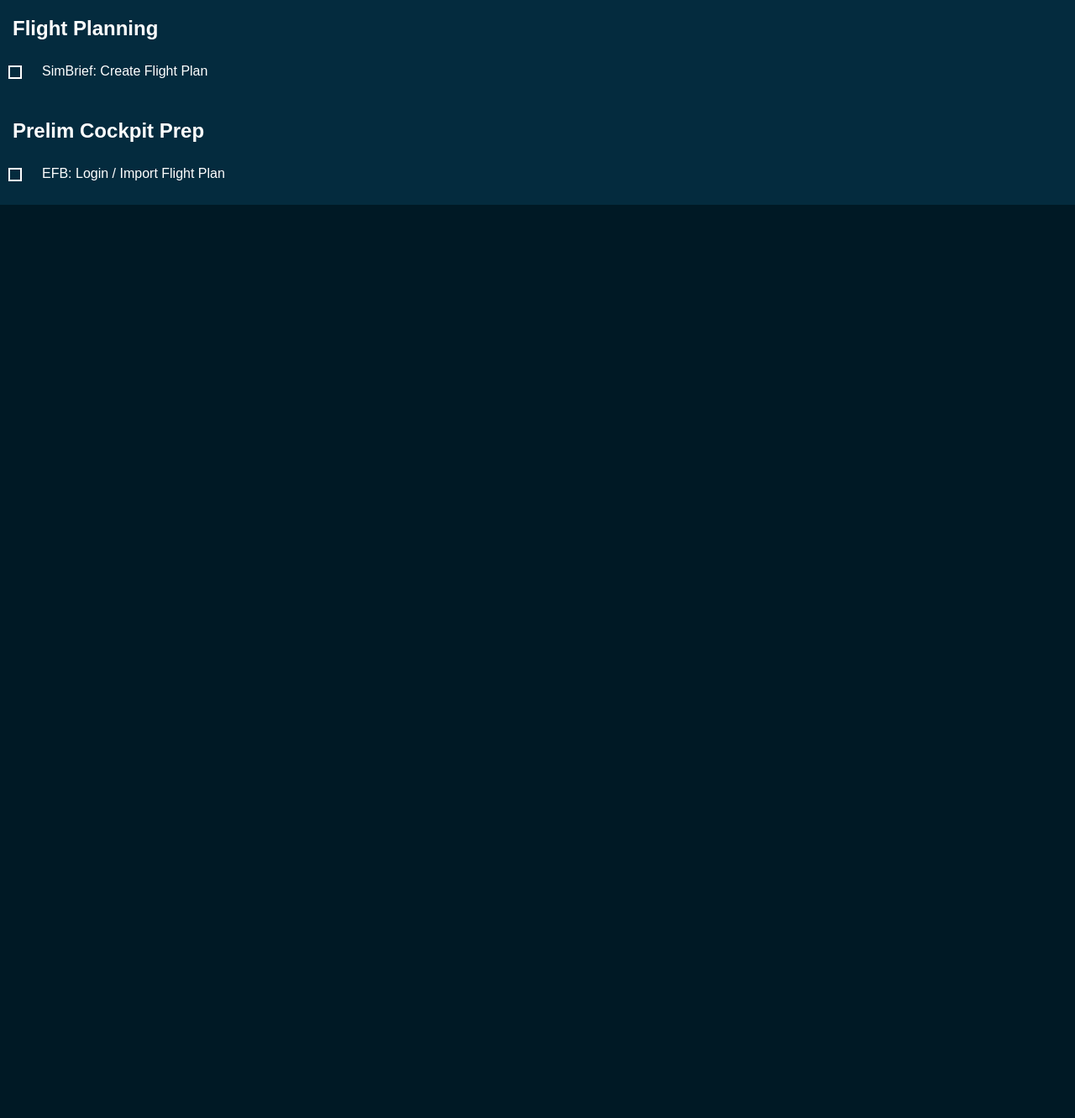
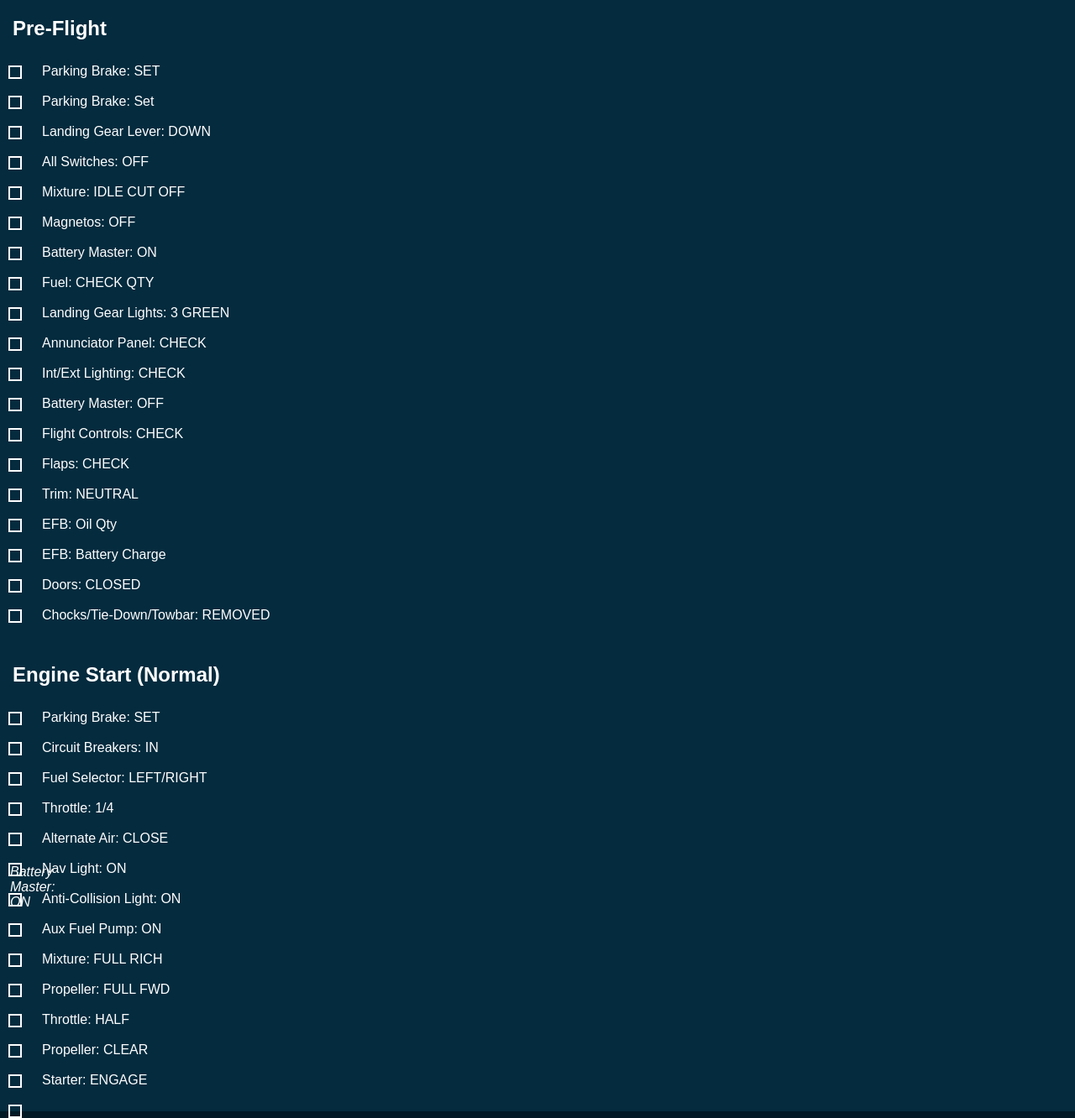
Before and after one commit to SimSkipper/P28R, a plain HTML site: page index.html in a window 1280 px wide. Shown: the whole page at 84% size. Before the commit the page ends 800 px from the top, so only its background shows below. Drawn offline with Linux system fonts and the light colour scheme.

Commit message:
Update index.html

```diff
--- a/index.html
+++ b/index.html
@@ -10,21 +10,203 @@
 
 <body>
     <div class="list">
-        <h2>Flight Planning</h2>
+        <h2>Pre-Flight</h2>
         <label>
             <input type="checkbox" name="">
             <i></i>
-            <span>SimBrief: Create Flight Plan</span>
+            <span>Parking Brake: SET</span>
+        </label>
+        <label>
+            <input type="checkbox" name="">
+            <i></i>
+            <span>Parking Brake: Set</span>
+        </label>
+        <label>
+            <input type="checkbox" name="">
+            <i></i>
+            <span>Landing Gear Lever: DOWN</span>
+        </label>
+        <label>
+            <input type="checkbox" name="">
+            <i></i>
+            <span>All Switches: OFF</span>
+        </label>
+        <label>
+            <input type="checkbox" name="">
+            <i></i>
+            <span>Mixture: IDLE CUT OFF</span>
+        </label>
+        <label>
+            <input type="checkbox" name="">
+            <i></i>
+            <span>Magnetos: OFF</span>
+        </label>
+        <label>
+            <input type="checkbox" name="">
+            <i></i>
+            <span>Battery Master: ON</span>
+        </label>
+        <label>
+            <input type="checkbox" name="">
+            <i></i>
+            <span>Fuel: CHECK QTY</span>
+        </label>
+        <label>
+            <input type="checkbox" name="">
+            <i></i>
+            <span>Landing Gear Lights: 3 GREEN</span>
+        </label>
+        <label>
+            <input type="checkbox" name="">
+            <i></i>
+            <span>Annunciator Panel: CHECK</span>
+        </label>
+        <label>
+            <input type="checkbox" name="">
+            <i></i>
+            <span>Int/Ext Lighting: CHECK</span>
+        </label>
+        <label>
+            <input type="checkbox" name="">
+            <i></i>
+            <span>Battery Master: OFF</span>
+        </label>
+        <label>
+            <input type="checkbox" name="">
+            <i></i>
+            <span>Flight Controls: CHECK</span>
+        </label>
+        <label>
+            <input type="checkbox" name="">
+            <i></i>
+            <span>Flaps: CHECK</span>
+        </label>
+        <label>
+            <input type="checkbox" name="">
+            <i></i>
+            <span>Trim: NEUTRAL</span>
+        </label>
+        <label>
+            <input type="checkbox" name="">
+            <i></i>
+            <span>EFB: Oil Qty</span>
+        </label>
+        <label>
+            <input type="checkbox" name="">
+            <i></i>
+            <span>EFB: Battery Charge</span>
+        </label>
+        <label>
+            <input type="checkbox" name="">
+            <i></i>
+            <span>Doors: CLOSED</span>
+        </label>
+        <label>
+            <input type="checkbox" name="">
+            <i></i>
+            <span>Chocks/Tie-Down/Towbar: REMOVED</span>
         </label>
     </div>
 
     <div class="list">
-        <h2>Prelim Cockpit Prep</h2>
+        <h2>Engine Start (Normal)</h2>
         <label>
             <input type="checkbox" name="">
             <i></i>
-            <span>EFB: Login / Import Flight Plan</span>
+            <span>Parking Brake: SET</span>
         </label>
+        <label>
+            <input type="checkbox" name="">
+            <i></i>
+            <span>Circuit Breakers: IN</span>
+        </label>
+        <label>
+            <input type="checkbox" name="">
+            <i></i>
+            <span>Fuel Selector: LEFT/RIGHT</span>
+        </label>
+        <label>
+            <input type="checkbox" name="">
+            <i></i>
+            <span>Throttle: 1/4</span>
+        </label>
+        <label>
+            <input type="checkbox" name="">
+            <i></i>
+            <span>Alternate Air: CLOSE</span>
+        </label>
+        <label>
+            <input type="checkbox" name="">
+            <i>Battery Master: ON</i>
+            <span></span>
+        </label>
+        <label>
+            <input type="checkbox" name="">
+            <i></i>
+            <span>Nav Light: ON</span>
+        </label>
+        <label>
+            <input type="checkbox" name="">
+            <i></i>
+            <span>Anti-Collision Light: ON</span>
+        </label>
+        <label>
+            <input type="checkbox" name="">
+            <i></i>
+            <span>Aux Fuel Pump: ON</span>
+        </label>
+        <label>
+            <input type="checkbox" name="">
+            <i></i>
+            <span>Mixture: FULL RICH</span>
+        </label>
+        <label>
+            <input type="checkbox" name="">
+            <i></i>
+            <span>Propeller: FULL FWD</span>
+        </label>
+        <label>
+            <input type="checkbox" name="">
+            <i></i>
+            <span>Throttle: HALF</span>
+        </label>
+
+        <label>
+            <input type="checkbox" name="">
+            <i></i>
+            <span>Propeller: CLEAR</span>
+        </label>
+        <label>
+            <input type="checkbox" name="">
+            <i></i>
+            <span>Starter: ENGAGE</span>
+        </label>
+        <label>
+            <input type="checkbox" name="">
+            <i></i>
+            <span></span>
+        </label>
+        <label>
+            <input type="checkbox" name="">
+            <i></i>
+            <span></span>
+        </label>
+        <label>
+            <input type="checkbox" name="">
+            <i></i>
+            <span></span>
+        </label>
+        <label>
+            <input type="checkbox" name="">
+            <i></i>
+            <span></span>
+        </label>
+        <label>
+            <input type="checkbox" name="">
+            <i></i>
+            <span></span>
+        </label>
+
     </div>
 
 </body>
```
